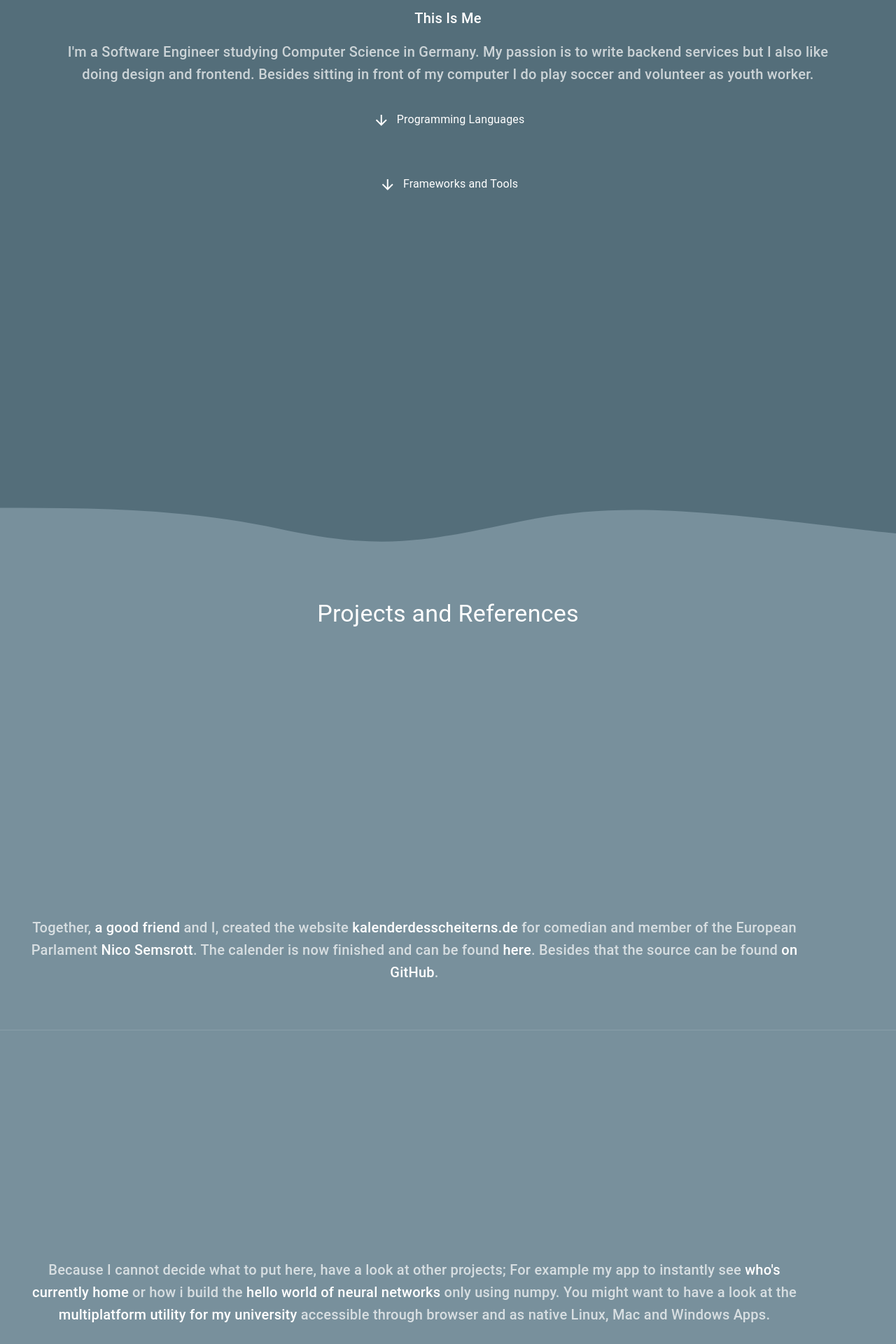
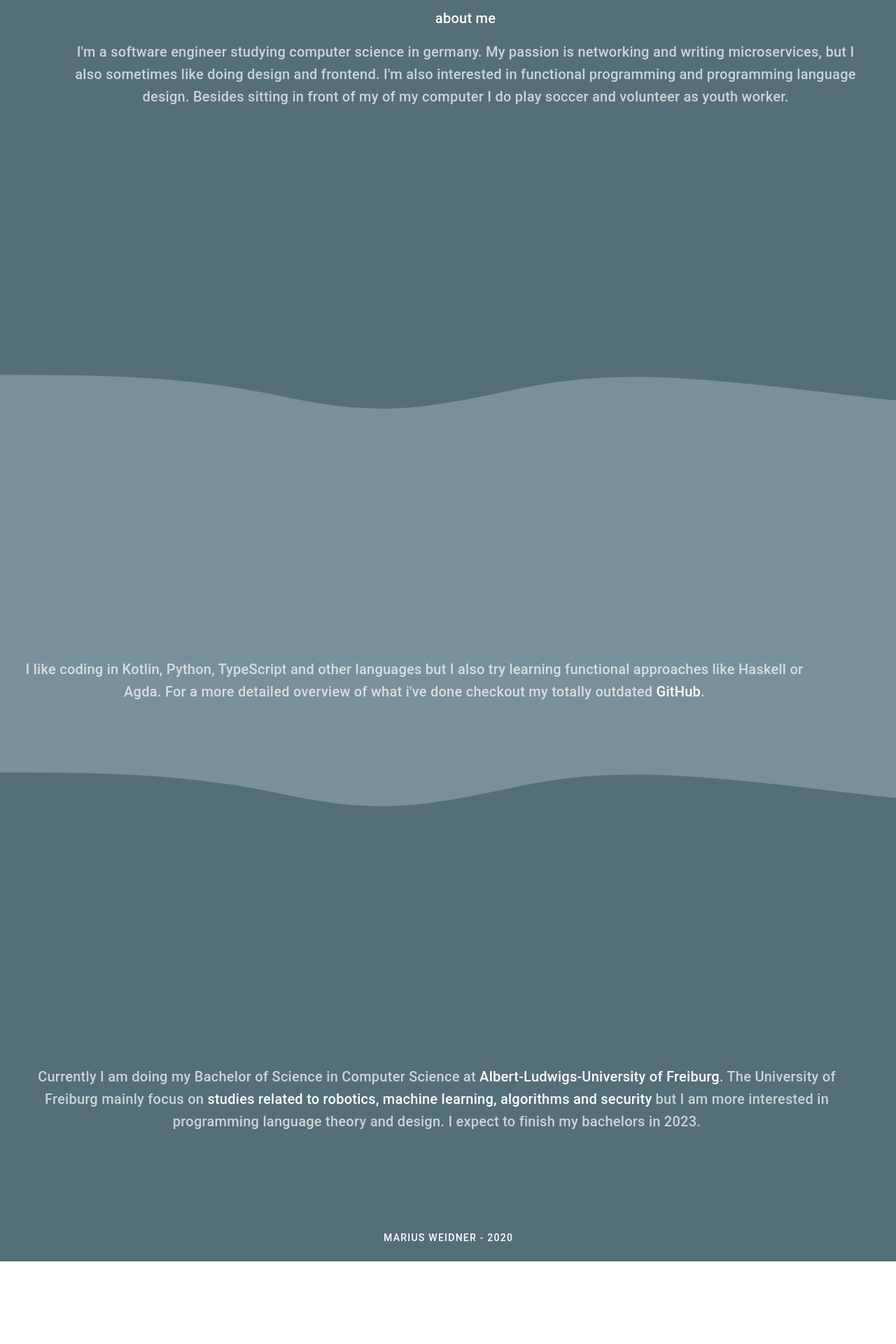
Before and after one commit to Mari-W/mari-w.github.io, a Vue app: page / in a window 1280 px wide. Shown: the part 120-2040 px from the top of the page at 70% size. After the commit the page ends 1922 px from the top, so only its background shows below. Built offline with nearby package versions, Linux system fonts and the light colour scheme.

Commit message:
not so cringy anymore

```diff
--- a/src/components/misc/AppFooter.vue
+++ b/src/components/misc/AppFooter.vue
@@ -2,9 +2,81 @@
   <v-footer padless color="transparent">
     <v-card flat tile width="100%" color="transparent">
       <v-card-text class="text-center">
-        <v-btn text href="/legal">
-          Marius Weidner - {{ new Date().getFullYear() }}
-        </v-btn>
+        <v-dialog
+          v-model="dialog"
+          fullscreen
+          hide-overlay
+          transition="dialog-bottom-transition"
+        >
+          <template v-slot:activator="{ on, attrs }">
+            <v-btn text v-bind="attrs" v-on="on">
+              Marius Weidner - {{ new Date().getFullYear() }}
+            </v-btn>
+          </template>
+
+          <v-card flat color="#78909" class="ml-4">
+            <v-btn class="ml-4 mt-4" icon dark @click="dialog = false">
+              <v-icon>mdi-close</v-icon>
+            </v-btn>
+            <v-card-title>Legal Disclosure</v-card-title>
+            <v-card-text>
+              Information in accordance with Section 5 TMG<br />
+              <br />
+              Marius Weidner <br />
+              Heinrich-Finke-Straße, 3a <br />
+              79111 Freiburg im Breisgau <br />
+            </v-card-text>
+            <v-divider />
+            <v-card-title>Contact Information</v-card-title>
+            <v-card-text>
+              E-Mail:
+              <a
+                href="mailto:legal@mariusweidner.de"
+                style="color:white; text-decoration: none;"
+                >legal@mariusweidner.de</a
+              ><br />
+              Internet address:
+              <a
+                href="https://mariusweidner.de"
+                style="color:white; text-decoration: none;"
+                >mariusweidner.de</a
+              ><br />
+              Telephone: On request <br />
+            </v-card-text>
+            <v-divider />
+            <v-card-title>Disclaimer</v-card-title>
+            <v-card-text>
+              <strong>Accountability for content</strong><br /><br />
+              The contents of our pages have been created with the utmost care.
+              However, we cannot guarantee the contents' accuracy, completeness
+              or topicality. According to statutory provisions, we are
+              furthermore responsible for our own content on these web pages. In
+              this matter, please note that we are not obliged to monitor the
+              transmitted or saved information of third parties, or investigate
+              circumstances pointing to illegal activity. Our obligations to
+              remove or block the use of information under generally applicable
+              laws remain unaffected by this as per §§ 8 to 10 of the Telemedia
+              Act (TMG).
+              <br /><br /><br />
+              <strong>Accountability for links</strong><br />
+              <br />
+              Responsibility for the content of external links (to web pages of
+              third parties) lies solely with the operators of the linked pages.
+              No violations were evident to us at the time of linking. Should
+              any legal infringement become known to us, we will remove the
+              respective link immediately.
+              <br /><br /><br />
+              <strong>Copyright</strong><br /><br />
+              Our web pages and their contents are subject to German copyright
+              law. Unless expressly permitted by law, every form of utilizing,
+              reproducing or processing works subject to copyright protection on
+              our web pages requires the prior consent of the respective owner
+              of the rights. Individual reproductions of a work are only allowed
+              for private use. The materials from these pages are copyrighted
+              and any unauthorized use may violate copyright laws.
+            </v-card-text>
+          </v-card>
+        </v-dialog>
       </v-card-text>
     </v-card>
   </v-footer>
@@ -12,7 +84,12 @@
 
 <script>
 export default {
-  name: "AppFooter"
+  name: "AppFooter",
+  data() {
+    return {
+      dialog: false
+    };
+  }
 };
 </script>
 
--- a/src/components/misc/Navigate.vue
+++ b/src/components/misc/Navigate.vue
@@ -4,20 +4,20 @@
       <span class="mr-2">About</span>
     </v-btn>
 
-    <v-btn text v-scroll-to="'#projects'">
-      <span class="mr-2">Projects</span>
+    <v-btn text v-scroll-to="'#coding'">
+      <span class="mr-2">Coding</span>
     </v-btn>
 
-    <v-btn text v-scroll-to="'#education'">
-      <span class="mr-2">Education</span>
+    <v-btn text v-scroll-to="'#studies'">
+      <span class="mr-2">Studies</span>
     </v-btn>
 
-    <v-btn text v-scroll-to="'#work'">
+    <!--    <v-btn text v-scroll-to="'#work'">
       <span class="mr-2">Work</span>
     </v-btn>
     <v-btn text v-scroll-to="'#volunteering'">
       <span class="mr-2">Volunteering</span>
-    </v-btn>
+    </v-btn>-->
   </div>
 </template>
 
--- a/src/components/sections/About.vue
+++ b/src/components/sections/About.vue
@@ -1,87 +1,105 @@
 <template>
-  <div class="pa-0 ma-0" style="min-height: 780px">
+  <div class="pa-0 ma-0" style="min-height: 590px">
     <div :style="this.$isMobile ? 'height: 50px' : 'height: 100px'"></div>
     <v-container id="about" fill-height fluid class="pa-0">
-      <v-spacer/>
+      <v-spacer />
       <v-img
-          src="@/assets/picture.png"
-          max-width="320"
-          class="rounded-xl ml-xl-12"
-          v-if="!this.$isMobile"
+        src="@/assets/picture.png"
+        max-width="200"
+        class="rounded-xl ml-xl-12"
+        v-if="!this.$isMobile"
       ></v-img>
-      <v-spacer v-if="!this.$isMobile"/>
-      <v-card flat color="transparent" :max-width="this.$isMobile ? '90%' : '45%'"
-              :class="this.$isMobile ? 'text-center' : ''">
+      <!--      <v-spacer v-if="!this.$isMobile"/>-->
+      <div style="width: 50px" />
+      <v-card
+        flat
+        color="transparent"
+        :max-width="this.$isMobile ? '90%' : '45%'"
+        :class="this.$isMobile ? 'text-center' : ''"
+      >
         <v-card-title :class="this.$isMobile ? 'justify-center' : 'display-2'">
-          This Is Me
+          about me
         </v-card-title>
         <v-card-text class="title">
-          I'm a Software Engineer studying Computer Science in Germany. My
-          passion is to write backend services but I also like doing design and
-          frontend.
-          Besides sitting in front of my computer I do play soccer and volunteer
-          as youth worker.
+          I'm a software engineer studying computer science in germany. My
+          passion is networking and writing microservices, but I also sometimes
+          like doing design and frontend. I'm also interested in functional
+          programming and programming language design. Besides sitting in front
+          of my of my computer I do play soccer and volunteer as youth worker.
         </v-card-text>
-        <v-row>
+        <!--        <v-row>
           <v-col :style="this.$isMobile ? 'min-width: 60%' : ''">
-            <v-divider v-if="languages"/>
-            <v-card-subtitle :class="this.$isMobile ? 'subtitle-1 white--text' : 'headline white--text'">
+            <v-divider v-if="languages" />
+            <v-card-subtitle
+              :class="
+                this.$isMobile
+                  ? 'subtitle-1 white&#45;&#45;text'
+                  : 'headline white&#45;&#45;text'
+              "
+            >
               <v-btn icon class="ml-n1" @click="languages = !languages">
-                <v-icon>{{
-                    languages ? "mdi-arrow-up" : "mdi-arrow-down"
-                  }}
+                <v-icon
+                  >{{ languages ? "mdi-arrow-up" : "mdi-arrow-down" }}
                 </v-icon>
               </v-btn>
               Programming Languages
             </v-card-subtitle>
-            <v-divider v-if="languages"/>
+            <v-divider v-if="languages" />
             <v-card-text class="title" v-if="languages">
               <strong
-              >- Kotlin <br/>
-                - Python <br/>
+                >- Kotlin <br />
+                - Python <br />
                 - Java/Type-Script</strong
               >
-              <br/>
-              - Dart <br/>
-              - C# <br/>
-              - Java <br/>
+              <br />
+              - Dart <br />
+              - C# <br />
+              - Java <br />
             </v-card-text>
           </v-col>
-          <v-divider vertical class="mt-2" v-if="frameworks && languages && !this.$isMobile"/>
+          <v-divider
+            vertical
+            class="mt-2"
+            v-if="frameworks && languages && !this.$isMobile"
+          />
           <v-col :style="this.$isMobile ? 'min-width: 60%' : ''">
-            <v-divider v-if="frameworks"/>
-            <v-card-subtitle :class="this.$isMobile ? 'subtitle-1 white--text' : 'headline white--text'">
+            <v-divider v-if="frameworks" />
+            <v-card-subtitle
+              :class="
+                this.$isMobile
+                  ? 'subtitle-1 white&#45;&#45;text'
+                  : 'headline white&#45;&#45;text'
+              "
+            >
               <v-btn icon class="ml-n1" @click="frameworks = !frameworks">
-                <v-icon>{{
-                    frameworks ? "mdi-arrow-up" : "mdi-arrow-down"
-                  }}
+                <v-icon
+                  >{{ frameworks ? "mdi-arrow-up" : "mdi-arrow-down" }}
                 </v-icon>
               </v-btn>
               Frameworks and Tools
             </v-card-subtitle>
-            <v-divider v-if="frameworks"/>
+            <v-divider v-if="frameworks" />
             <v-card-text class="title" v-if="frameworks">
               <strong
-              >- Ktor <br/>
-                - VueJS <br/>
-                - Flutter <br/>
-                - MongoDB <br/>
+                >- Ktor <br />
+                - VueJS <br />
+                - Flutter <br />
+                - MongoDB <br />
                 - MySQL
               </strong>
-              <br/>
-              - Tensorflow <br/>
-              - Selenium <br/>
+              <br />
+              - Tensorflow <br />
+              - Selenium <br />
             </v-card-text>
           </v-col>
-        </v-row>
+        </v-row>-->
       </v-card>
-      <v-spacer/>
+      <v-spacer />
     </v-container>
   </div>
 </template>
 
 <script>
-
 export default {
   name: "About",
   props: ["color"],
--- a/src/components/sections/Education.vue
+++ b/src/components/sections/Education.vue
@@ -1,25 +1,30 @@
 <template>
   <div class="pa-0 ma-0" :style="'background-color:' + color">
-    <v-container id="education" fill-height fluid class="pa-0">
-      <v-spacer/>
+    <v-container id="studies" fill-height fluid class="pa-0">
+      <!--      <v-spacer/>
             <span :class="this.$isMobile ? 'display-1 text-center mt-6' : 'display-3'">Studies and School Life</span>
-      <v-spacer/>
-    </v-container>
+            <v-spacer/>-->
       <div style="height: 100px"></div>
       <v-container fill-height fluid class="pa-0">
-      <v-spacer/>
+        <v-spacer />
         <v-img
           src="@/assets/uni.png"
           max-width="300"
           max-height="300"
           class="rounded-xl"
         ></v-img>
-      <v-spacer/>
-      <v-card flat color="transparent" :max-width="this.$isMobile ? '95%' : '36%'">
+        <v-spacer />
+        <v-card
+          flat
+          color="transparent"
+          :max-width="this.$isMobile ? '95%' : '36%'"
+        >
           <v-card-title v-if="!this.$isMobile" class="display-2">
-          University of Freiburg
+            stuff I learn
           </v-card-title>
-        <v-card-text :class="this.$isMobile ?'title text-center mt-4 ml-4' : 'title'">
+          <v-card-text
+            :class="this.$isMobile ? 'title text-center mt-4 ml-4' : 'title'"
+          >
             Currently I am doing my Bachelor of Science in Computer Science at
             <a
               href="https://www.tf.uni-freiburg.de/en/study-programs/computer-science/b-sc-computer-science"
@@ -31,18 +36,20 @@
               href="https://www.tf.uni-freiburg.de/en/study-programs/computer-science"
               target="_blank"
               style="color:white; text-decoration: none;"
-          >studies related to robotics, maschine learning, algorithms and
+              >studies related to robotics, machine learning, algorithms and
               security</a
-          >. I expect to finish my bachelors in 2022.
+            >
+            but I am more interested in programming language theory and design.
+            I expect to finish my bachelors in 2023.
           </v-card-text>
         </v-card>
-      <v-spacer/>
-      <v-spacer v-if="!this.$isMobile"/>
+        <v-spacer />
+        <v-spacer v-if="!this.$isMobile" />
       </v-container>
       <div style="height: 50px"></div>
       <v-divider />
       <div style="height: 50px"></div>
-    <v-container id="projects" fill-height fluid class="pa-0">
+      <!--    <v-container id="projects" fill-height fluid class="pa-0">
             <v-spacer/>
             <v-col v-if="this.$isMobile">
               <v-img
@@ -118,6 +125,7 @@
             </v-col>
             <v-spacer/>
             <v-spacer v-if="!this.$isMobile"/>
+          </v-container>-->
     </v-container>
     <div style="height: 100px"></div>
   </div>
--- a/src/components/sections/Projects.vue
+++ b/src/components/sections/Projects.vue
@@ -1,66 +1,11 @@
 <template>
   <div class="pa-0 ma-0" :style="'background-color:' + color">
     <div style="height: 20px"></div>
-    <v-container id="projects" fill-height fluid class="pa-0">
+    <v-container id="coding" fill-height fluid class="pa-0">
+      <!--      <v-spacer/>-->
+      <!--      <span :class="this.$isMobile ? 'display-1 text-center mt-6' : 'display-3'">coding</span>-->
       <v-spacer />
-      <span :class="this.$isMobile ? 'display-1 text-center mt-6' : 'display-3'">Projects and References</span>
-      <v-spacer />
-    </v-container>
-    <div style="height: 100px"></div>
-    <v-container fill-height fluid class="pa-0">
-      <v-spacer />
-      <v-img
-        src="@/assets/kds.png"
-        max-width="220"
-        max-height="350"
-        class="rounded-xl"
-      ></v-img>
-      <v-spacer/>
-      <v-card  flat color="transparent" :max-width="this.$isMobile ? '90%' : '35%'">
-        <v-card-title v-if="!this.$isMobile" class="display-2">
-          Calendar of Failure 2
-        </v-card-title>
-        <v-card-text :class="this.$isMobile ?'title text-center mt-4 ml-4' : 'title'">
-          Together,
-          <a
-            href="https://github.com/moehritz"
-            target="_blank"
-            style="color:white; text-decoration: none;"
-            >a good friend</a
-          >
-          and I, created the website
-          <a
-            href="https://kalenderdesscheiterns.de"
-            target="_blank"
-            style="color:white; text-decoration: none;"
-            >kalenderdesscheiterns.de</a
-          >
-          for comedian and member of the European Parlament
-          <a
-            href="https://nicosemsrott.eu/"
-            target="_blank"
-            style="color:white; text-decoration: none;"
-            >Nico Semsrott</a
-          >. The calender is now finished and can be found
-          <a
-            target="_blank"
-            href="https://shop.sea-watch.org/Kalender-des-Scheiterns-2-von-Nico-Semsrott"
-            style="color:white; text-decoration: none;"
-            >here</a
-          >. Besides that the source can be found
-          <a
-            href="https://github.com/Mari-W/kds"
-            target="_blank"
-            style="color:white; text-decoration: none;"
-            >on GitHub</a
-          >.
-        </v-card-text>
-      </v-card>
-      <v-spacer />
-      <v-spacer v-if="!this.$isMobile" />
-    </v-container>
-    <div style="height: 50px"></div>
-    <v-divider/>
+      <div style="height: 400px"></div>
       <div style="height: 50px"></div>
       <v-container fill-height fluid class="pa-0">
         <v-spacer />
@@ -71,35 +16,28 @@
           max-height="365"
           class="rounded-lg "
         ></v-img>
-      <v-spacer/>
-      <v-card flat color="transparent" :max-width="this.$isMobile ? '90%' : '35%'">
+        <v-spacer />
+        <v-card
+          flat
+          color="transparent"
+          :max-width="this.$isMobile ? '90%' : '35%'"
+        >
           <v-card-title class="display-2" v-if="!this.$isMobile">
-          Small but Cool
+            stuff I code
           </v-card-title>
-        <v-card-text :class="this.$isMobile ?'title text-center mt-4 ml-4' : 'title'">
-          Because I cannot decide what to put here, have a look at other
-          projects; For example my app to instantly see
+          <v-card-text
+            :class="this.$isMobile ? 'title text-center mt-4 ml-4' : 'title'"
+          >
+            I like coding in Kotlin, Python, TypeScript and other languages but
+            I also try learning functional approaches like Haskell or Agda. For
+            a more detailed overview of what i've done checkout my totally
+            outdated
             <a
-            href="https://github.com/Mari-W/whos_home"
+              href="https://github.com/mari-w"
               target="_blank"
               style="color:white; text-decoration: none;"
-            >who's currently home</a
-          >
-          or how i build the
-          <a
-            href="https://github.com/Mari-W/mnist_network"
-            target="_blank"
-            style="color:white; text-decoration: none;"
-            >hello world of neural networks</a
-          >
-          only using numpy. You might want to have a look at the
-          <a
-            href="https://github.com/Mari-W/unif-util"
-            target="_blank"
-            style="color:white; text-decoration: none;"
-            >multiplatform utility for my university</a
-          >
-          accessible through browser and as native Linux, Mac and Windows Apps.
+              >GitHub</a
+            >.
           </v-card-text>
         </v-card>
         <v-spacer />
@@ -113,6 +51,7 @@
         <v-spacer />
         <v-spacer v-if="!this.$isMobile" />
       </v-container>
+    </v-container>
     <div style="height: 60px"></div>
   </div>
 </template>
--- a/src/views/Home.vue
+++ b/src/views/Home.vue
@@ -13,14 +13,14 @@
         <wave :color="colors.education" class="mb-n2" />
         <education :color="colors.education" />
       </div>
-      <div :style="'background-color: ' + colors.education">
+      <!--      <div :style="'background-color: ' + colors.education">
         <wave :color="colors.work" class="mb-n2" />
         <work :color="colors.work" />
       </div>
       <div :style="'background-color: ' + colors.work">
         <wave :color="colors.volunteering" class="mb-n2" />
         <volunteering :color="colors.volunteering" />
-      </div>
+      </div>-->
     </div>
     <app-footer />
   </div>
@@ -30,8 +30,8 @@
 import About from "@/components/sections/About";
 import Projects from "@/components/sections/Projects";
 import Education from "@/components/sections/Education";
-import Work from "@/components/sections/Work";
-import Volunteering from "@/components/sections/Volunteering";
+/*import Work from "@/components/sections/Work";
+import Volunteering from "@/components/sections/Volunteering";*/
 import Wave from "@/components/misc/Wave";
 import AppBar from "@/components/misc/AppBar";
 import AppFooter from "@/components/misc/AppFooter";
@@ -42,8 +42,8 @@ export default {
     AppFooter,
     AppBar,
     Wave,
-    Volunteering,
-    Work,
+    /* Volunteering,
+    Work,*/
     Education,
     Projects,
     About
```
Lines whose indentation alone changed are shown as unchanged.
